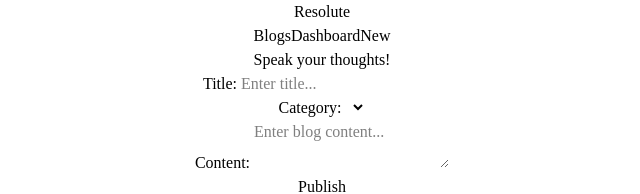
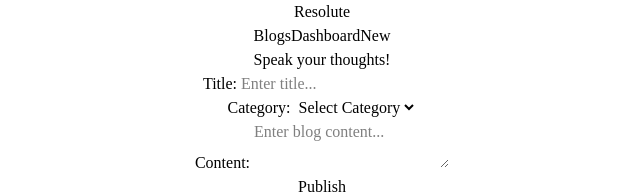
Before and after one commit to AineshSridhar/BlogPage, a React (Vite) app in the folder frontend/: page /create in a window 1280 px wide. Shown: the top 194 px of the page, without its empty margins (318-958 px from the left). Built offline with nearby package versions, Linux system fonts and the light colour scheme.

Commit message:
Creating blogs working

```diff
--- a/frontend/src/pages/Create.jsx
+++ b/frontend/src/pages/Create.jsx
@@ -12,7 +12,7 @@ const Create = () => {
         e.preventDefault();
         try{
             await axios.post('http://localhost:7000/api/blogs/add-post',
-                { title, content },
+                { title, content, category },
                 {
                     headers:{
                         Authorization: `Bearer ${localStorage.getItem('token')}`
@@ -36,10 +36,12 @@ const Create = () => {
                 <label htmlFor="title" className="">Title: </label>
                 <input type="text" name="title" value={title} className="px-2 py-1 w-100" placeholder="Enter title..." onChange={(e) => setTitle(e.target.value)}></input>
             </div>
-            <div className="my-4">
+            <div className="mb-4">
                 <label htmlFor="category" className="">Category: </label>
-                <select value={category} onChange={(e) => setTitle(e.target.value)}>
-                    <option></option>
+                <select value={category} onChange={(e) => setCategory(e.target.value)} className="text-gray-500 text-xl">
+                    <option value="">Select Category</option>
+                    <option value="Lifestyle">Lifestyle</option>
+                    <option value="Tech">Tech</option>
                 </select>
             </div>
             <label htmlFor="content" className="mb-2">Content: </label>
--- a/frontend/src/pages/Home.jsx
+++ b/frontend/src/pages/Home.jsx
@@ -46,12 +46,12 @@ const Home = () => {
       <div>
         <div className="grid gap-4">
           {blogs.map((blog) => (
-            <div key={blog._id} className="p-4 border rounded-lg">
+            <div key={blog._id} className="p-4 border rounded-lg text-left">
               <h2 className="text-xl font-bold">{blog.title}</h2>
-              <p>{blog.content}</p>
-              <a href ={`blog/${blog._id}`} className="text-bold-500">
-              Read more
-              </a>
+              <p>{blog.content}
+              <Link to={`blog/${blog._id}`} className="text-bold-500">
+                Read more
+              </Link></p>
             </div>
           ))}
         </div>
```
